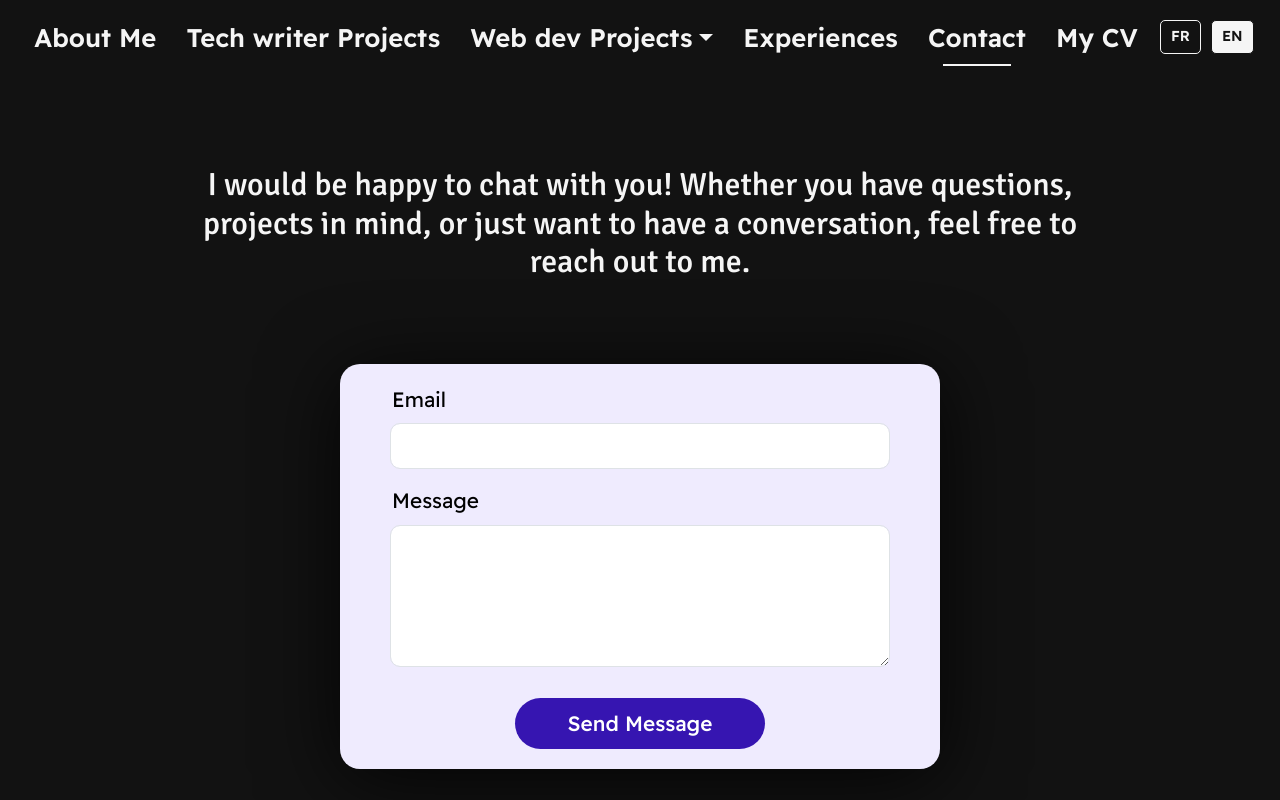
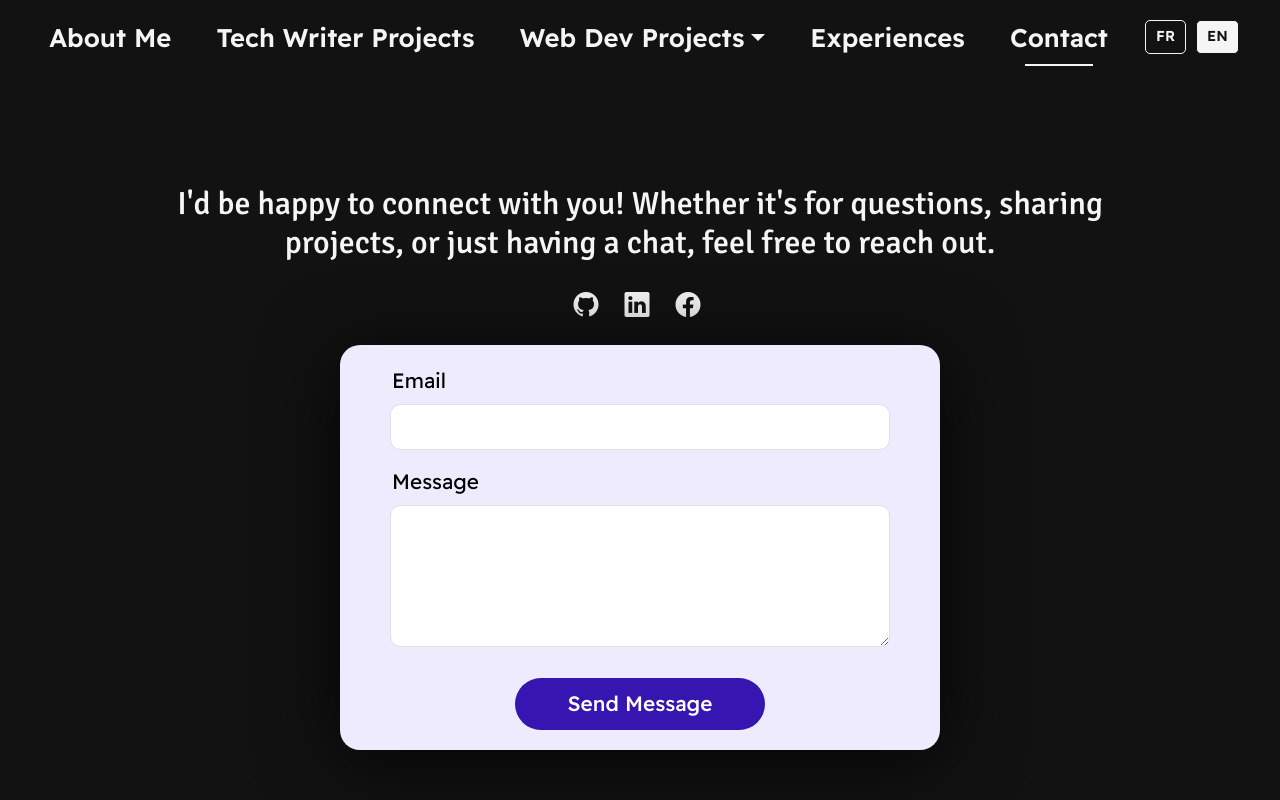
Before and after one commit to VictorDvs/Portfolio, a Vue app: page /contact in a window 1280 px wide. Built offline with nearby package versions, Linux system fonts and the light colour scheme.

Commit message:
change photo et met cv sur home et change texte bio

```diff
--- a/src/assets/styles/_contact.scss
+++ b/src/assets/styles/_contact.scss
@@ -68,6 +68,22 @@
     }
   }
 
+    /* Sources Personnelles */
+    #sources-perso {
+      height: 30px;
+      display: flex;
+      align-items: center;
+      justify-content: center;
+    }
+
+      /* Icônes */
+  .bi {
+    margin: 10px;
+    cursor: pointer;
+    color: #f5f5f5;
+    font-size: 25px;
+  }
+
   // Style pour le titre de la section "Contact"
   #invit {
     font-family: "Signika", sans-serif;
@@ -76,7 +92,7 @@
     width: 75%;
     text-align: center;
     padding-top: 120px;
-    padding-bottom: 50px;
+    padding-bottom: 20px;
     margin-top: 40px;
     color: #f5f5f5;
   }
--- a/src/assets/styles/_home.scss
+++ b/src/assets/styles/_home.scss
@@ -47,7 +47,7 @@ a {
     border-radius: 50%;
     overflow: hidden;
     box-shadow: 0 10px 50px rgba(0, 0, 0, 0.9);
-    padding-top: 100px;
+    padding-bottom: 60px;
   }
 
   .circle-container img {
@@ -117,11 +117,16 @@ a {
     font-weight: 100;
   }
 
+  .cv {
+    margin-top: 25px;
+    height: 100vh;
+    width: 50%;
+  }
+
   /* Responsive Design */
 
   /* Tablettes */
   @media (max-width: 1200px) {
-
     #text-greetings {
       font-size: 3em;
     }
@@ -136,6 +141,9 @@ a {
 
   /* Mobiles */
   @media (max-width: 992px) {
+    .cv {
+      width: 85%;
+    }
     .home-text-intro{
       padding-bottom: 0;
     }
@@ -150,7 +158,9 @@ a {
 
   /* Petits écrans */
   @media (max-width: 768px) {
-
+    .cv {
+      width: 95%;
+    }
     #text-greetings {
       font-size: 3em;
       margin-bottom: 30px;
@@ -173,6 +183,10 @@ a {
 
   /* Très petits écrans */
   @media (max-width: 576px) {
+    .cv {
+      width: 100%;
+      padding: 0 15px;
+    }
     #text-greetings {
       font-size: 2.5em;
       line-height: 1.2;
--- a/src/components/HeaderComponent.vue
+++ b/src/components/HeaderComponent.vue
@@ -28,7 +28,6 @@
    </div>
             <router-link class="nav-link nav-anchor" :to="'/experiences'" @click="closeMenu">{{ $t('navbar.experiences') }}</router-link>
             <router-link class="nav-link nav-anchor" :to="'/contact'" @click="closeMenu">{{ $t('navbar.contact') }}</router-link>
-            <a class="nav-link  nav-anchor" target="_blank" href="/CV_Victor_DE_VOS.pdf">{{ $t('navbar.cv') }}</a>
             <div class="language-switcher">
               <button
                 v-for="lang in languages"
--- a/src/i18n/i18n.js
+++ b/src/i18n/i18n.js
@@ -6,17 +6,17 @@ const messages = {
   en: {
     navbar: {
       about: "About Me",
-      techWritingProjects: "Tech writer Projects",
-      projects: "Web dev Projects",
+      techWritingProjects: "Tech Writer Projects",
+      projects: "Web Dev Projects",
       experiences: "Experiences",
       contact: "Contact",
       cv: "My CV"
     },
     about: {
       title: "Welcome to my portfolio!",
-      paragraph1: `I’m Victor, a technical writer with a passion for the web. I enjoy creating clear and user-friendly documentation.`,
-      paragraph2: `Currently, I am undergoing training to acquire skills in programming languages and frameworks. My future goal is to work closely with developers and engineers to create precise and effective documentation.`,
-      paragraph3: "Feel free to explore my experiences and projects, and contact me for any collaboration opportunities.",
+      paragraph1: `My name is Victor, a technical writer with a focus on software and more recently, a web developer`,
+      paragraph2: `My few years in documenting digital solutions have given me the opportunity to document a SaaS solution as well as tools in the telecommunications sector. I have contributed to writing user guides, getting started documents, troubleshooting documentation, release notes, and many other resources, always with a focus on adapting to the needs of different user types.`,
+      paragraph3: "Explore my experiences and projects, and feel free to reach out if you're interested in collaborating.",
       helene: "Technical Writer at",
       tem: `"Victor joined my team for a 9-month replacement during a period of significant transformations within the company. Although this was his first real professional experience as a technical writer, I was impressed by how quickly he acquired new skills and adapted to our tools and methods. Victor was particularly helpful in implementing the 'Docs-as-Code' methodology. Naturally curious and eager to do things well, he invested considerable effort in researching ways to optimize our processes and was proactive in making suggestions. Victor is calm and discreet without being withdrawn. He has a calming and positive effect on the team, making it extremely pleasant to work with him. He has all the qualities needed to thrive successfully in the world of technical writing or beyond. I highly recommend him."`
           },
@@ -46,7 +46,7 @@ const messages = {
 
       },
     contact: {
-      description: "I would be happy to chat with you! Whether you have questions, projects in mind, or just want to have a conversation, feel free to reach out to me.",
+      description: "I'd be happy to connect with you! Whether it's for questions, sharing projects, or just having a chat, feel free to reach out.",
       form: {
         email: "Email",
         message: "Message",
@@ -57,7 +57,7 @@ const messages = {
   fr: {
     navbar: {
       about: "À mon propos",
-      techWritingProjects: "Projets Rédacteur tech",
+      techWritingProjects: "Projets Rédacteur Technique",
       projects: "Projets Dév Web",
       experiences: "Expériences",
       contact: "Contact",
@@ -65,9 +65,9 @@ const messages = {
     },
     about: {
       title: "Bienvenue sur mon portfolio !",
-      paragraph1: `Je m'appelle Victor, rédacteur technique et passionné par le web. J'aime créer des documentations claires et adaptées aux utilisateurs.`,
-      paragraph2: `Actuellement, je suis une formation afin d’acquérir des compétences en langages et frameworks de programmation. Mon objectif futur est de pouvoir travailler en étroite collaboration avec les développeurs et ingénieurs pour concevoir une documentation précise et efficace.`,
-      paragraph3: "N’hésitez pas à consulter mes expériences et projets, et à me contacter pour toute collaboration.",
+      paragraph1: `Je m'appelle Victor, rédacteur technique orienté logiciel et plus récemment développeur web.`,
+      paragraph2: `Mes quelques années dans la documentation de solutions numériques m'ont donné l’occasion de documenter une solution SaaS ainsi que des outils dans le secteur des télécommunications. J’ai contribué à la rédaction de guides utilisateur, de démarrage, de documentations de troubleshooting, de notes de version et bien d’autres ressources, toujours avec le souci de m’adapter aux besoins des différents types d’utilisateurs.`,
+      paragraph3: "Explorez mes expériences et projets, et contactez-moi si vous êtes intéressé par une collaboration.",
       helene: "Rédactrice Technique chez",
       tem: '" Victor a rejoint mon équipe dans le cadre d\'un remplacement de 9 mois, au cours d\'une période d\'importantes transformations dans l\'entreprise. Bien que cela soit sa première réelle expérience professionnelle en tant que rédacteur technique, il m\'a impressionnée par la rapidité avec laquelle il est monté en compétences et s\'est adapté à nos outils et méthodes. Victor m\'a notamment été d\'une aide considérable dans la mise en place de la méthode \'Doc-as-code\'. Curieux par nature et soucieux de bien faire, il s\'est beaucoup investi dans les recherches en vue d\'optimiser nos méthodes et a été force de proposition. Victor est calme et discret sans pour autant être effacé. Il a un effet apaisant et positif sur l\'équipe, c\'est extrêmement agréable de travailler avec lui. Il a toutes les qualités pour évoluer avec succès dans le monde de la rédaction technique ou ailleurs. Je le recommande vivement. "'
     },
@@ -96,7 +96,7 @@ const messages = {
         carousel2_slide4: "Notes de versions",
     },
     contact: {
-      description: "Je serai ravi d'échanger avec vous ! Que vous ayez des questions, des projets en tête, ou simplement une envie de discuter, n'hésitez pas à m'écrire.",
+      description: "Je serais heureux d'échanger avec vous ! Que ce soit pour des questions, des projets à partager, ou simplement pour discuter, contactez-moi sans hésiter.",
       form: {
         email: "Email",
         message: "Message",
--- a/src/views/AboutView.vue
+++ b/src/views/AboutView.vue
@@ -42,17 +42,10 @@
 
 
           <!-- Social Media Links -->
-          <div class="col-12 d-flex justify-content-center mt-3" id="sources-perso">
-            <a target="_blank" href="https://github.com/VictorDvs?tab=repositories" rel="noopener">
-              <i class="bi bi-github me-3"></i>
-            </a>
-            <a target="_blank" href="https://www.linkedin.com/in/victor2vos/" rel="noopener">
-              <i class="bi bi-linkedin me-3"></i>
-            </a>
-            <a target="_blank" href="https://www.facebook.com/vittoriodevos" rel="noopener">
-              <i class="bi bi-facebook me-3"></i>
-            </a>
-          </div>
+
+
+          <embed src="/DE_VOS_VICTOR_CV.pdf" class="cv" type="application/pdf">
+
         </div>
         <!-- <div class=" tem d-flex justify-content-center align-items-center mt-5 flex-column">
             <p class="mb-5 helene-profil">
--- a/src/views/ContactView.vue
+++ b/src/views/ContactView.vue
@@ -5,6 +5,18 @@
         <div class="row">
             <div class="col-sm-12 col-12 align-items-center d-flex justify-content-center flex-column">
                 <h3 id="invit">{{ $t('contact.description') }} </h3>
+
+                <div class="col-12 d-flex justify-content-center" id="sources-perso">
+            <a target="_blank" href="https://github.com/VictorDvs?tab=repositories" rel="noopener">
+              <i class="bi bi-github me-3"></i>
+            </a>
+            <a target="_blank" href="https://www.linkedin.com/in/victor2vos/" rel="noopener">
+              <i class="bi bi-linkedin me-3"></i>
+            </a>
+            <a target="_blank" href="https://www.facebook.com/vittoriodevos" rel="noopener">
+              <i class="bi bi-facebook me-3"></i>
+            </a>
+          </div>
 
              <!-- modify this form HTML and place wherever you want your form -->
                 <form id="form" action="https://formspree.io/f/mpwaeeld" method="POST">
```
Also changed, not shown: public/ma-photo.jpg, 1 other file (tests, documents, lock files or other folders).
